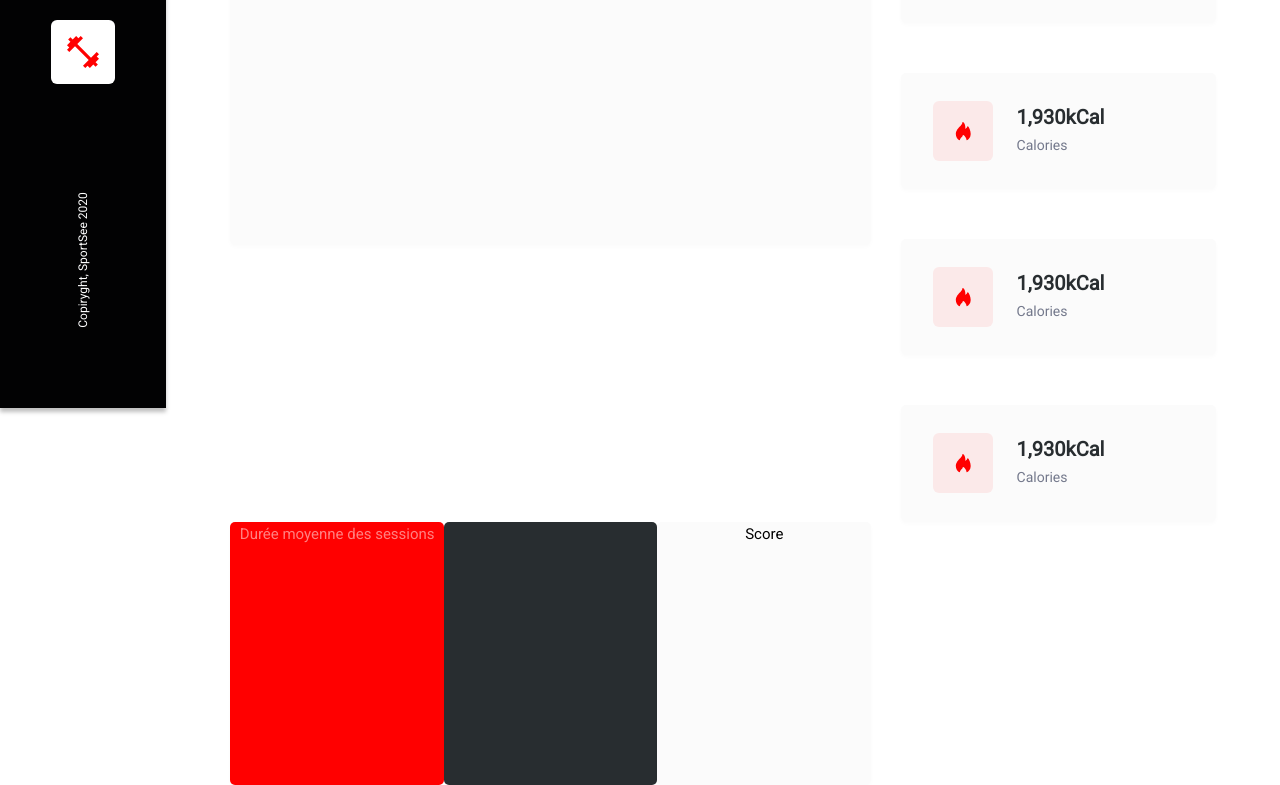
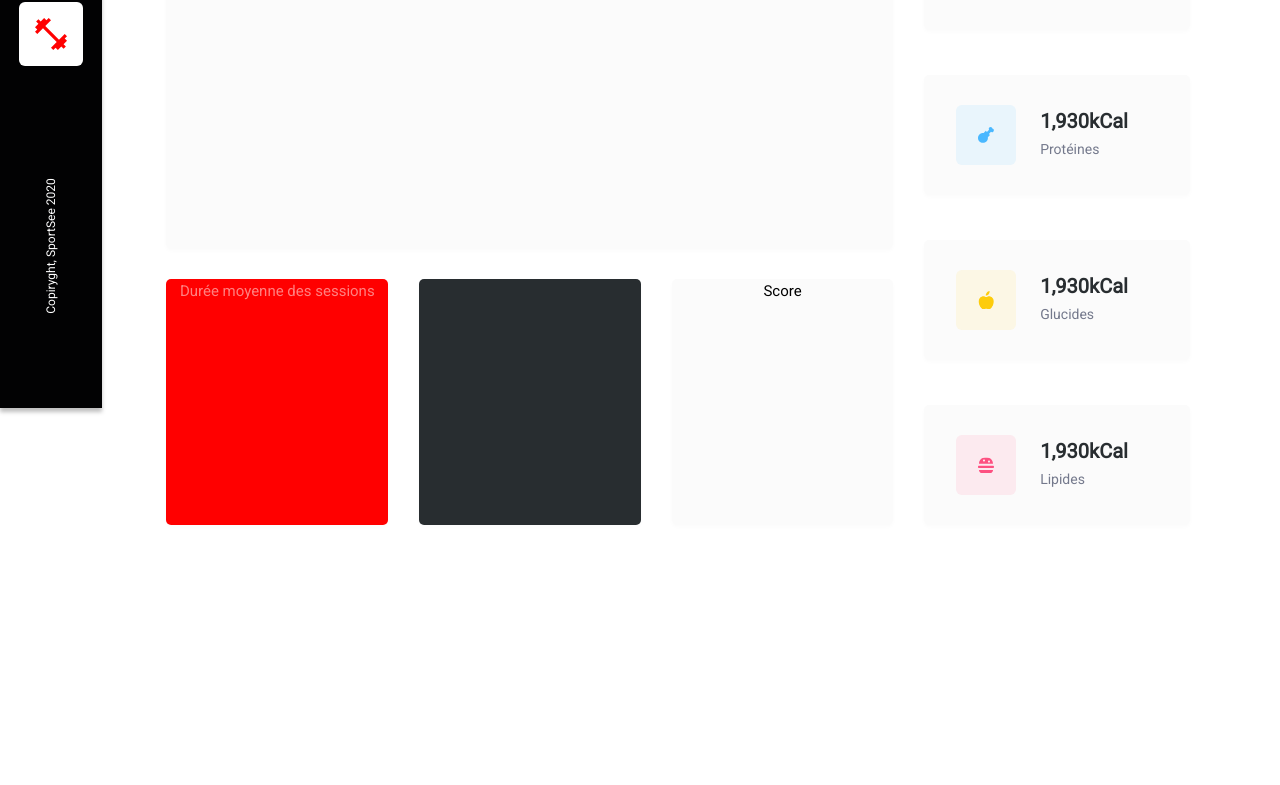
Before and after one commit to cmswa/CedricMICHEL_12_10082022, a React (Create React App) app in the folder p12-front-end/: page / in a window 1280 px wide. Shown: the part 392-1177 px from the top of the page. After the commit the page ends 981 px from the top, so only its background shows below. Built offline with nearby package versions, Linux system fonts and the light colour scheme.

Commit message:
mise en page v2

```diff
--- a/p12-front-end/src/Components/ActivityType/ActivityType.css
+++ b/p12-front-end/src/Components/ActivityType/ActivityType.css
@@ -1,6 +1,7 @@
 .activityType {
-    height: 263px;
-    width: 258px;
+    /* height: 263px;
+    width: 258px; */
+    /* width: 28%; */
     border-radius: 5px;
     background: #282d30;
     box-shadow: 0px 2px 4px rgba(0, 0, 0, 0.0212249);
--- a/p12-front-end/src/Components/ActivityType/ActivityType.js
+++ b/p12-front-end/src/Components/ActivityType/ActivityType.js
@@ -3,7 +3,7 @@ import './ActivityType.css'
 
 export default function ActivityType() {
     return (
-        <section className="activityType">
+        <section className="activityType chartsCard">
             <div className="radarChart">
 
             </div>
--- a/p12-front-end/src/Components/Cards/Cards.css
+++ b/p12-front-end/src/Components/Cards/Cards.css
@@ -1,13 +1,14 @@
 .cards {
     display: flex;
     flex-direction: column;
-    width: 32%;
+    /* width: 32%; */
+    width: 26%;
     height: 100%;
     justify-content: space-between;
 }
 
 .card {
-        /* height: 124px;
+    /* height: 124px;
     width: 258px; */
     border-radius: 5px;
     background: #fbfbfb;
@@ -17,32 +18,46 @@
     display: flex;
     align-items: center;
     width: 100%;
-    height: 19%;
+    height: 19.5%;
 }
 
-.card__calories__icon {
+.cardIcon {
     height: 60px;
     width: 60px;
     text-align: center;
     position: relative;
-    /* background: #ff0000; */
-    background: rgb(255, 0, 0, 0.07);
-    /* opacity: 0.07; */
     mix-blend-mode: normal;
     border-radius: 6px;
     margin: 0 24px 0 32px;
 }
 
-.card__calories__icon-img {
+.card__calories--icon {
+    /* background: #ff0000; */
+    background: rgb(255, 0, 0, 0.07);
+    /* opacity: 0.07; */
+}
+
+.card__proteins--icon {
+    background: rgba(74, 184, 255, 0.1);
+}
+
+.card__carbs--icon {
+    background: rgb(249, 206, 35, 0.1);
+}
+
+.card__fats--icon {
+    background: rgba(253, 81, 129, 0.1);
+}
+
+.cardImg {
     position: absolute;
     top: 50%;
     left: 50%;
     transform: translate(-50%, -50%);
     width: 16px;
-    opacity: 1;
 }
 
-.card__calories__information {
+.cardInformation {
     display: flex;
     flex-direction: column;
     align-items: flex-start;
@@ -50,15 +65,15 @@
     justify-content: space-evenly;
 }
 
-.card__calories__information-data {
+.cardData {
     font-style: normal;
     font-weight: 700;
     font-size: 20px;
+    color: #282d30;
     line-height: 24px;
-    color: #282d30;
 }
 
-.card__calories__information-description {
+.cardDescription {
     font-weight: 500;
     font-size: 14px;
     line-height: 24px;
--- a/p12-front-end/src/Components/Cards/Cards.js
+++ b/p12-front-end/src/Components/Cards/Cards.js
@@ -10,42 +10,42 @@ export default function Cards() {
     <aside className="cards">
 
         <div className="card__calories card">
-            <div className="card__calories__icon">
-            <img src={caloriesIcon} className="card__calories__icon-img" alt="" />
+            <div className="card__calories--icon cardIcon">
+            <img src={caloriesIcon} className="card__calories__icon-img cardImg" alt="" />
             </div>
-            <div className="card__calories__information">
-                <p className="card__calories__information-data">1,930kCal</p>
-                <p className="card__calories__information-description">Calories</p>
+            <div className="card__calories__information cardInformation">
+                <p className="card__calories__information-data cardData">1,930kCal</p>
+                <p className="card__calories__information-description cardDescription">Calories</p>
             </div>
         </div>
 
-        <div className="card__calories card">
-            <div className="card__calories__icon">
-            <img src={caloriesIcon} className="card__calories__icon-img" alt="" />
+        <div className="card__proteins card">
+            <div className="card__proteins--icon cardIcon">
+            <img src={proteinIcon} className="card__proteins__icon-img cardImg" alt="" />
             </div>
-            <div className="card__calories__information">
-                <p className="card__calories__information-data">1,930kCal</p>
-                <p className="card__calories__information-description">Calories</p>
+            <div className="card__proteins__information cardInformation">
+                <p className="card__proteins__information-data cardData">1,930kCal</p>
+                <p className="card__proteins__information-description cardDescription">Protéines</p>
             </div>
         </div>
 
-        <div className="card__calories card">
-            <div className="card__calories__icon">
-            <img src={caloriesIcon} className="card__calories__icon-img" alt="" />
+        <div className="card__carbs card">
+            <div className="card__carbs--icon cardIcon">
+            <img src={carbsIcon} className="card__carbs__icon-img cardImg" alt="" />
             </div>
-            <div className="card__calories__information">
-                <p className="card__calories__information-data">1,930kCal</p>
-                <p className="card__calories__information-description">Calories</p>
+            <div className="card__carbs__information cardInformation">
+                <p className="card__carbs__information-data cardData">1,930kCal</p>
+                <p className="card__carbs__information-description cardDescription">Glucides</p>
             </div>
         </div>
 
-        <div className="card__calories card">
-            <div className="card__calories__icon">
-            <img src={caloriesIcon} className="card__calories__icon-img" alt="" />
+        <div className="card__fats card">
+            <div className="card__fats--icon cardIcon cardInformation">
+            <img src={fatIcon} className="card__fats__icon-img cardImg" alt="" />
             </div>
-            <div className="card__calories__information">
-                <p className="card__calories__information-data">1,930kCal</p>
-                <p className="card__calories__information-description">Calories</p>
+            <div className="card__fats__information cardInformation">
+                <p className="card__fats__information-data cardData">1,930kCal</p>
+                <p className="card__fats__information-description cardDescription">Lipides</p>
             </div>
         </div>
 
--- a/p12-front-end/src/Components/DailyActivity/DailyActivity.css
+++ b/p12-front-end/src/Components/DailyActivity/DailyActivity.css
@@ -2,7 +2,7 @@
     /* height: 320px;
     width: 835px; */
     height: 55%;
-    width: 65%;
+    /* width: 65%; */
     background: #fbfbfb;
     box-shadow: 0px 2px 4px rgba(0, 0, 0, 0.0212249);
     border-radius: 5px;
--- a/p12-front-end/src/Components/Duration/Duration.css
+++ b/p12-front-end/src/Components/Duration/Duration.css
@@ -1,6 +1,7 @@
 .duration {
-    height: 263px;
-    width: 258px;
+    /* height: 263px;
+    width: 258px; */
+    /* width: 28%; */
     border-radius: 5px;
     background: #ff0000;
     box-shadow: 0px 2px 4px rgba(0, 0, 0, 0.0212249);
--- a/p12-front-end/src/Components/Duration/Duration.js
+++ b/p12-front-end/src/Components/Duration/Duration.js
@@ -3,7 +3,7 @@ import './Duration.css'
 
 export default function Duration() {
     return (
-        <section className="duration">
+        <section className="duration chartsCard">
             <h4 className="duration__title">Durée moyenne des sessions</h4>
 
             <div className="lineChart">
--- a/p12-front-end/src/Components/Score/Score.css
+++ b/p12-front-end/src/Components/Score/Score.css
@@ -1,6 +1,7 @@
 .score {
-    height: 263px;
-    width: 258px;
+    /* height: 263px;
+    width: 258px; */
+    /* width: 28%; */
     border-radius: 5px;
     background: #fbfbfb;
     box-shadow: 0px 2px 4px rgba(0, 0, 0, 0.0212249);
--- a/p12-front-end/src/Components/Score/Score.js
+++ b/p12-front-end/src/Components/Score/Score.js
@@ -3,7 +3,7 @@ import './Score.css'
 
 export default function Score() {
     return (
-        <section className="score">
+        <section className="score chartsCard">
             <h4 className="score__title">Score</h4>
 
             <div className="radialBarChart">
--- a/p12-front-end/src/Components/SportsNav/SportsNav.css
+++ b/p12-front-end/src/Components/SportsNav/SportsNav.css
@@ -1,6 +1,6 @@
 .sports {
     /* width: 115px; */
-    width: 13%;
+    width: 8%;
     background: #020203;
     box-shadow: 0px 4px 4px rgba(0, 0, 0, 0.25);
     /* height: 89%; */
--- a/p12-front-end/src/pages/Profil.css
+++ b/p12-front-end/src/pages/Profil.css
@@ -1,8 +1,9 @@
 main {
     /* margin-left: 115px; */
-    margin-left: 13%;
+    margin-left: 8%;
     padding: 5%;
-    width: 87%;
+    width: 92%;
+    padding-right: 7%;
 }
 
 .charts {
@@ -13,7 +14,21 @@ main {
     justify-content: space-between;
 }
 
-.charts__cards {
+.charts__contains {
+    /* width: 65%; */
+    width: 71%;
     display: flex;
-    width: 65%;
+    flex-direction: column;
+    justify-content: space-between;
 }
+
+.charts__contains__cards {
+    display: flex;
+    /* width: 65%; */
+    height: 40%;
+    justify-content: space-between;
+}
+
+.chartsCard {
+    width: 30.5%;
+}
--- a/p12-front-end/src/pages/Profil.js
+++ b/p12-front-end/src/pages/Profil.js
@@ -17,13 +17,18 @@ export default function Profil() {
             <main>
                 < Username />
                 <section className="charts">
-                    < DailyActivity />
+
+                    <div className="charts__contains">
+                        < DailyActivity />
+                        <div className="charts__contains__cards">
+                            < Duration />
+                            < ActivityType />
+                            < Score />
+                        </div>
+                    </div>
+
                     < Cards />
-                    <div className="charts__cards">
-                        < Duration />
-                        < ActivityType />
-                        < Score />
-                    </div>
+
                 </section>
             </main>
         </>
```
